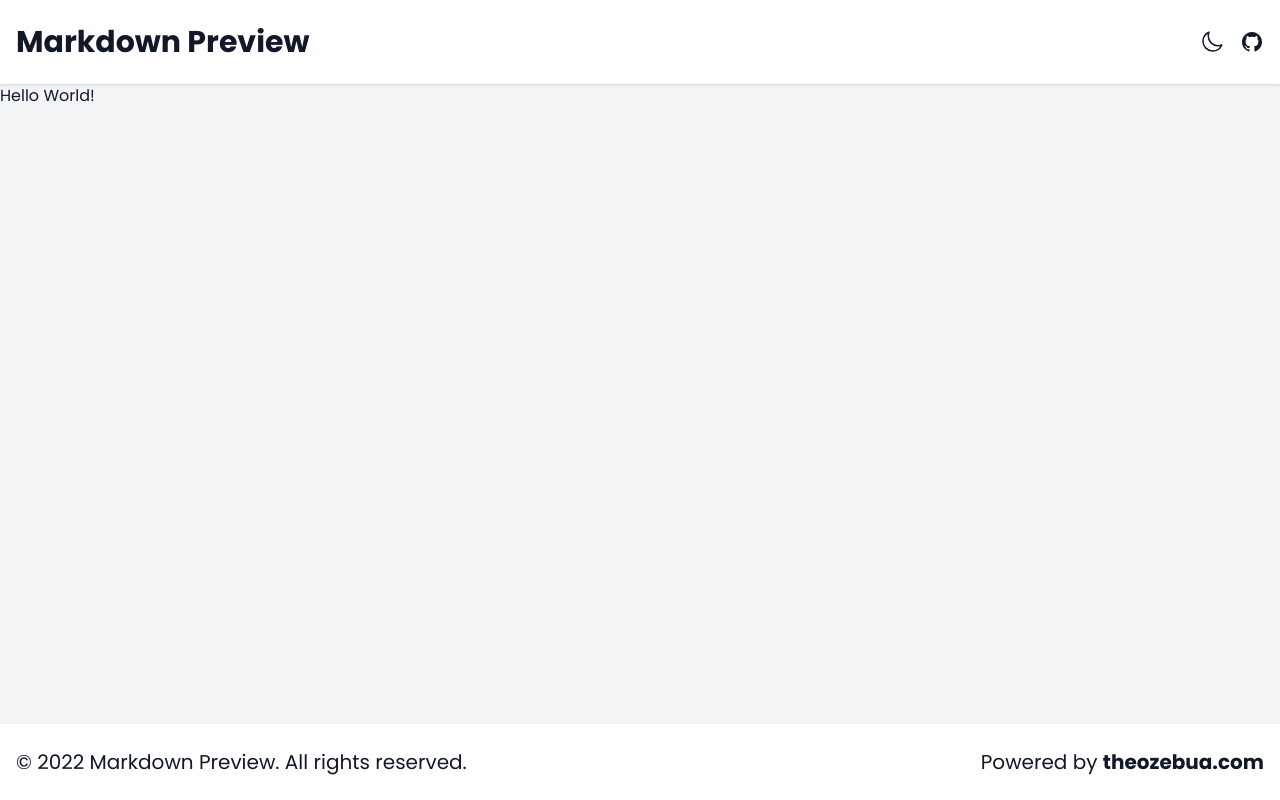
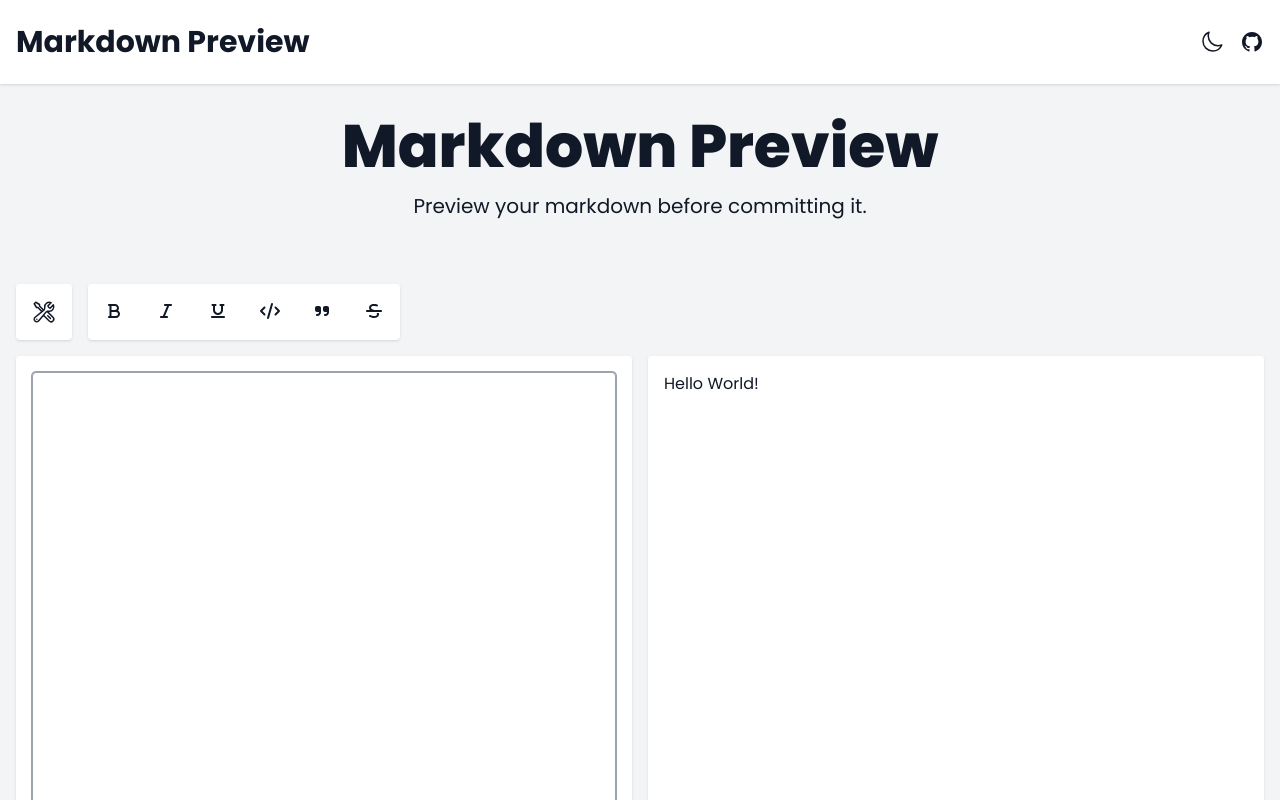
Before and after one commit to theozebua/react-markdown-preview, a React (Vite) app: page / in a window 1280 px wide. Shown: the top 800 px of the page. Built offline with nearby package versions, Linux system fonts and the light colour scheme.

Commit message:
Create markdown sections

```diff
--- a/src/App.tsx
+++ b/src/App.tsx
@@ -1,7 +1,69 @@
+import {
+	faBold,
+	faCode,
+	faItalic,
+	faQuoteRight,
+	faStrikethrough,
+	faUnderline,
+} from "@fortawesome/free-solid-svg-icons";
+import { FontAwesomeIcon } from "@fortawesome/react-fontawesome";
+import { WrenchScrewdriverIcon } from "@heroicons/react/24/outline";
+import { useRef, useEffect, RefObject } from "react";
+import Container from "./components/utils/Container";
+import Section from "./components/utils/Section";
+
 export default function App(): JSX.Element {
-  return (
-    <>
-      <h1>Hello World!</h1>
-    </>
-  )
+	const textarea: RefObject<HTMLTextAreaElement> =
+		useRef<HTMLTextAreaElement>(null);
+
+	return (
+		<Container className="mb-16">
+			<div className="min-w-full text-center mt-4 mb-16">
+				<h1 className="font-extrabold lg:text-6xl text-4xl md:text-5xl mb-4">
+					Markdown Preview
+				</h1>
+				<p className="md:text-lg lg:text-xl">
+					Preview your markdown before committing it.
+				</p>
+			</div>
+			<div className="mb-4 flex gap-4 md:flex-row flex-col">
+				<button className="bg-white shadow max-w-fit hover:bg-gray-200 rounded p-4">
+					<WrenchScrewdriverIcon className="w-6 h-6" />
+				</button>
+				<div className="grid grid-cols-6 rounded shadow gap-y-4 max-w-fi bg-white">
+					<button className="btn-tools">
+						<FontAwesomeIcon icon={faBold} />
+					</button>
+					<button className="btn-tools">
+						<FontAwesomeIcon icon={faItalic} />
+					</button>
+					<button className="btn-tools">
+						<FontAwesomeIcon icon={faUnderline} />
+					</button>
+					<button className="btn-tools">
+						<FontAwesomeIcon icon={faCode} />
+					</button>
+					<button className="btn-tools">
+						<FontAwesomeIcon icon={faQuoteRight} />
+					</button>
+					<button className="btn-tools">
+						<FontAwesomeIcon icon={faStrikethrough} />
+					</button>
+				</div>
+			</div>
+			<div className="flex gap-x-4 flex-col gap-y-4 lg:flex-row">
+				<Section>
+					<textarea
+						className="w-full lg:min-h-screen form-textarea rounded border-gray-300 focus:border-gray-400 focus:ring-gray-400"
+						ref={textarea}
+						rows={10}
+						autoFocus={true}
+					></textarea>
+				</Section>
+				<Section>
+					<h1>Hello World!</h1>
+				</Section>
+			</div>
+		</Container>
+	);
 }
```
